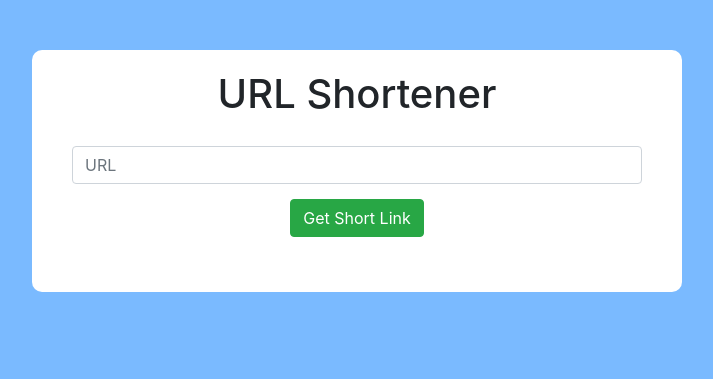
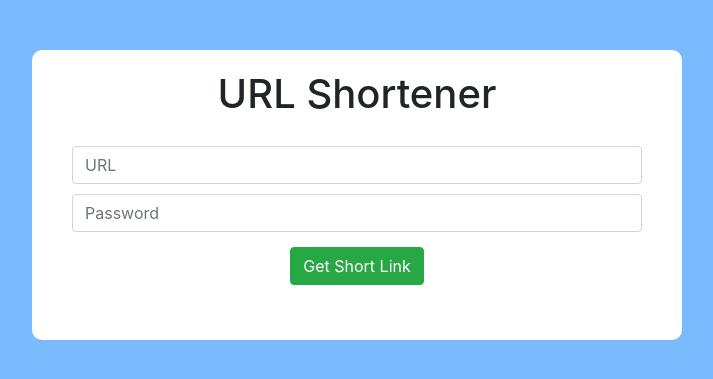
Before and after one commit to DahlitzFlorian/url-shortener, a Flask app: page / in a window 1280 px wide. Shown: the top 379 px of the page, without its empty margins (283-996 px from the left). Run offline with Flask 2, Linux system fonts and the light colour scheme; some libraries are stand-ins or nearby versions.

Commit message:
feat: add simple password protection

```diff
--- a/app/static/css/main.css
+++ b/app/static/css/main.css
@@ -8,6 +8,10 @@ form {
 
 form .actions {
     padding: 15px;
+}
+
+.form-control-margin ~ .form-control-margin {
+    margin-top: 10px;
 }
 
 #main {
--- a/app/templates/index.html
+++ b/app/templates/index.html
@@ -1,7 +1,8 @@
 {% extends "shared/layout.html" %}
 {% block contents %}
         <form action="" method="post">
-            <input type="text" class="form-control" name="url" placeholder="URL" required>
+            <input type="text" class="form-control form-control-margin" name="url" placeholder="URL" required>
+            <input type="password" class="form-control form-control-margin" name="password" placeholder="Password" required>
             <div class="actions">
                 <input type="submit" class="btn btn-success" name="submit" value="Get Short Link">
             </div>
--- a/app/views/home_view.py
+++ b/app/views/home_view.py
@@ -1,3 +1,5 @@
+import os
+
 from flask import render_template, Blueprint, request
 
 from services import db
@@ -13,6 +15,11 @@ def home():
     context = {}
 
     if request.method == "POST":
+        shortener_password = os.environ.get("shortener_password")
+        if not shortener_password or request.form.get("password") != shortener:
+            context["short_url"] = "Wrong password"
+            return render_template("index.html", **context)
+
         url = request.form.get("url")
 
         next_index = db.get_next_index()
```
